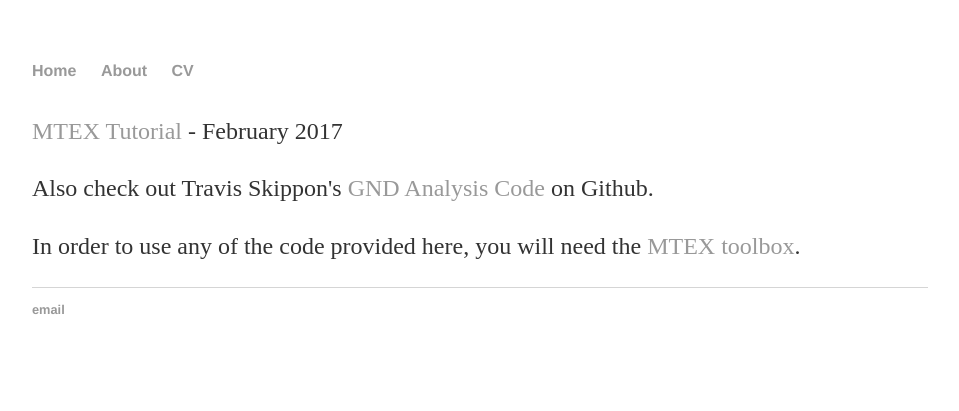
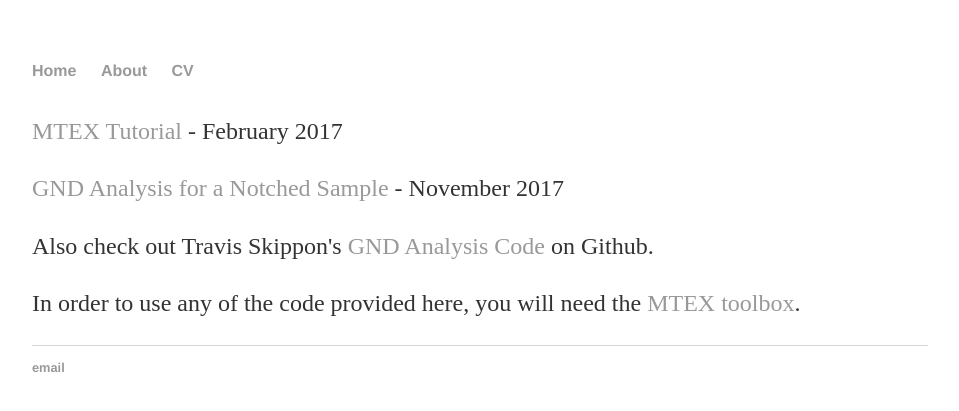
Before and after one commit to cochranec/cochranec.github.io, a Jekyll site: the page built from index.html, in a window 1280 px wide. Shown: the top 411 px of the page, without its empty margins (160-1119 px from the left). Built offline with Jekyll 4.4.1, drawn with Linux system fonts in a browser that asks for light colours.

Commit message:
Update index.html

```diff
--- a/index.html
+++ b/index.html
@@ -5,6 +5,7 @@ title: Chris Cochrane
 <div class="blurb">
 	<h1></h1>
 	<p> <a href="/mtex/">MTEX Tutorial</a> - February 2017</p>
+	<p> <a href="/notch/">GND Analysis for a Notched Sample</a> - November 2017</p>
 	<p> Also check out Travis Skippon's <a href="https://github.com/tskippon/GND">GND Analysis Code</a> on Github.</p>
 	<p> In order to use any of the code provided here, you will need the <a href='https://mtex-toolbox.github.io/'>MTEX toolbox</a>. </p>
 </div><!-- /.blurb -->
```
